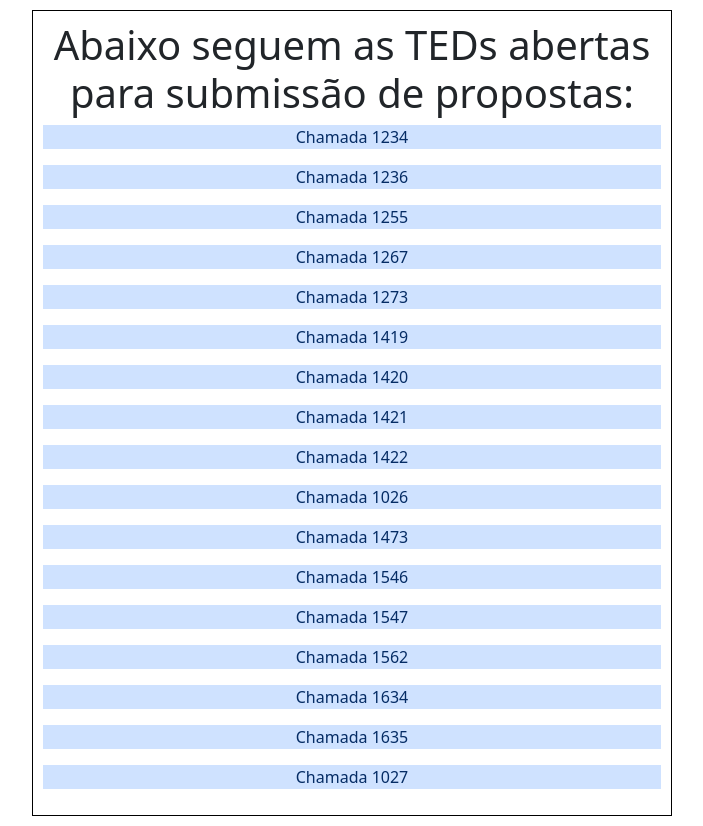
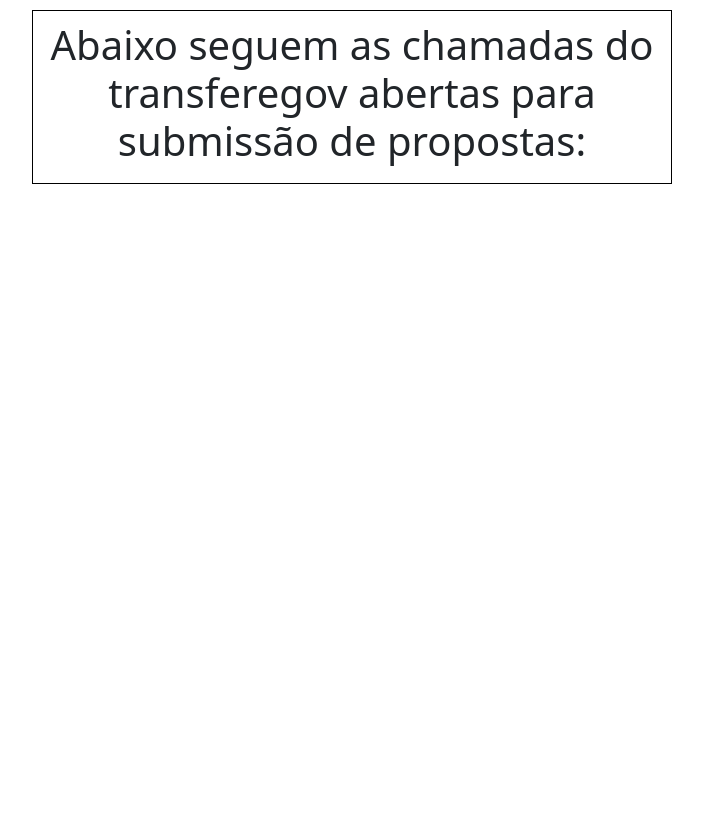
Before and after one commit to pablolucas890/seleniu-web-scraping, a website: page index.html in a window 1280 px wide. Shown: the whole page, without its empty margins (288-991 px from the left). After the commit the page ends 800 px from the top, so only its background shows below. Drawn offline with nearby package versions, Linux system fonts and the light colour scheme.

```diff
--- a/index.html
+++ b/index.html
@@ -9,35 +9,4 @@
 <script src='https://cdn.jsdelivr.net/npm/bootstrap@5.3.2/dist/js/bootstrap.min.js' integrity='sha384-BBtl+eGJRgqQAUMxJ7pMwbEyER4l1g+O15P+16Ep7Q9Q+zqX6gSbd85u4mG4QzX+' crossorigin='anonymous'></script>
 </head>
 <body style="justify-content: center; text-align: center; margin-right: 25%; margin-left: 25%; border: 1px solid black; padding: 10px; margin-top: 10px; margin-bottom: 10px;">
-<h1> Abaixo seguem as TEDs abertas para submissão de propostas:</h1>
-<p><a class='list-group-item list-group-item-action list-group-item-primary' href='https://ted.transferegov.sistema.gov.br/ted/programa/detalhe/1234/beneficiarios'>Chamada 1234</a></p>
-<p><a class='list-group-item list-group-item-action list-group-item-primary' href='https://ted.transferegov.sistema.gov.br/ted/programa/detalhe/1236/beneficiarios'>Chamada 1236</a></p>
-<p><a class='list-group-item list-group-item-action list-group-item-primary' href='https://ted.transferegov.sistema.gov.br/ted/programa/detalhe/1255/beneficiarios'>Chamada 1255</a></p>
-<p><a class='list-group-item list-group-item-action list-group-item-primary' href='https://ted.transferegov.sistema.gov.br/ted/programa/detalhe/1267/beneficiarios'>Chamada 1267</a></p>
-<p><a class='list-group-item list-group-item-action list-group-item-primary' href='https://ted.transferegov.sistema.gov.br/ted/programa/detalhe/1273/beneficiarios'>Chamada 1273</a></p>
-<p><a class='list-group-item list-group-item-action list-group-item-primary' href='https://ted.transferegov.sistema.gov.br/ted/programa/detalhe/1419/beneficiarios'>Chamada 1419</a></p>
-<p><a class='list-group-item list-group-item-action list-group-item-primary' href='https://ted.transferegov.sistema.gov.br/ted/programa/detalhe/1420/beneficiarios'>Chamada 1420</a></p>
-<p><a class='list-group-item list-group-item-action list-group-item-primary' href='https://ted.transferegov.sistema.gov.br/ted/programa/detalhe/1421/beneficiarios'>Chamada 1421</a></p>
-<p><a class='list-group-item list-group-item-action list-group-item-primary' href='https://ted.transferegov.sistema.gov.br/ted/programa/detalhe/1422/beneficiarios'>Chamada 1422</a></p>
-<p><a class='list-group-item list-group-item-action list-group-item-primary' href='https://ted.transferegov.sistema.gov.br/ted/programa/detalhe/1026/beneficiarios'>Chamada 1026</a></p>
-
-
-
-
-<p><a class='list-group-item list-group-item-action list-group-item-primary' href='https://ted.transferegov.sistema.gov.br/ted/programa/detalhe/1473/beneficiarios'>Chamada 1473</a></p>
-
-
-
-
-
-
-
-
-
-
-<p><a class='list-group-item list-group-item-action list-group-item-primary' href='https://ted.transferegov.sistema.gov.br/ted/programa/detalhe/1546/beneficiarios'>Chamada 1546</a></p>
-<p><a class='list-group-item list-group-item-action list-group-item-primary' href='https://ted.transferegov.sistema.gov.br/ted/programa/detalhe/1547/beneficiarios'>Chamada 1547</a></p>
-<p><a class='list-group-item list-group-item-action list-group-item-primary' href='https://ted.transferegov.sistema.gov.br/ted/programa/detalhe/1562/beneficiarios'>Chamada 1562</a></p>
-<p><a class='list-group-item list-group-item-action list-group-item-primary' href='https://ted.transferegov.sistema.gov.br/ted/programa/detalhe/1634/beneficiarios'>Chamada 1634</a></p>
-<p><a class='list-group-item list-group-item-action list-group-item-primary' href='https://ted.transferegov.sistema.gov.br/ted/programa/detalhe/1635/beneficiarios'>Chamada 1635</a></p>
-<p><a class='list-group-item list-group-item-action list-group-item-primary' href='https://ted.transferegov.sistema.gov.br/ted/programa/detalhe/1027/beneficiarios'>Chamada 1027</a></p>
+<h1> Abaixo seguem as chamadas do transferegov abertas para submissão de propostas:</h1>
```
Also changed, not shown: 1 other file.
